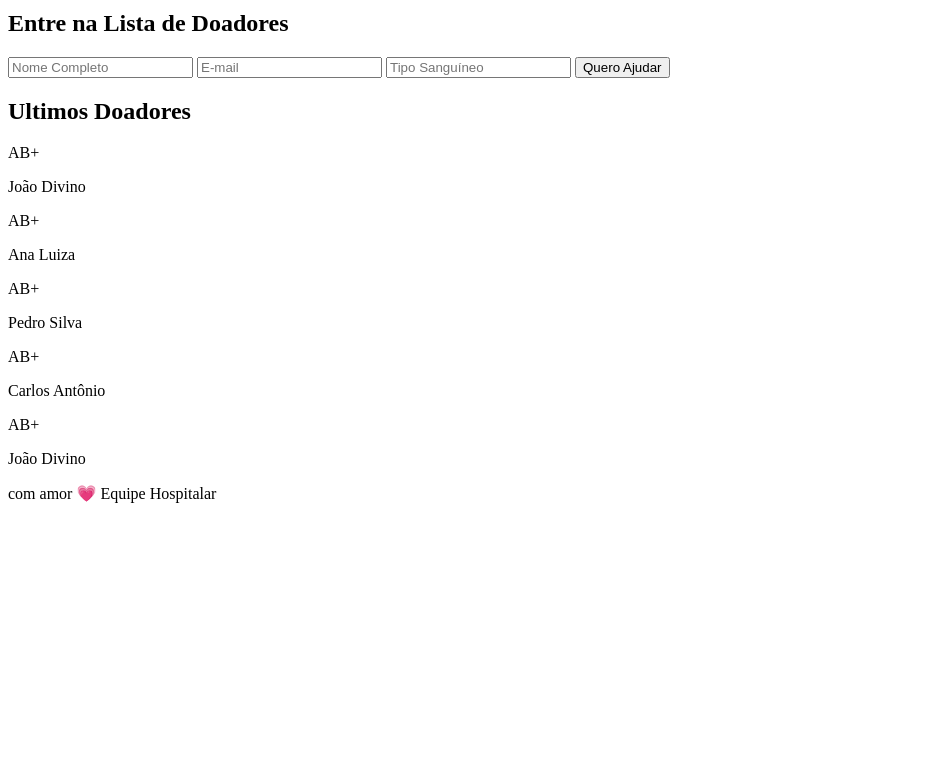
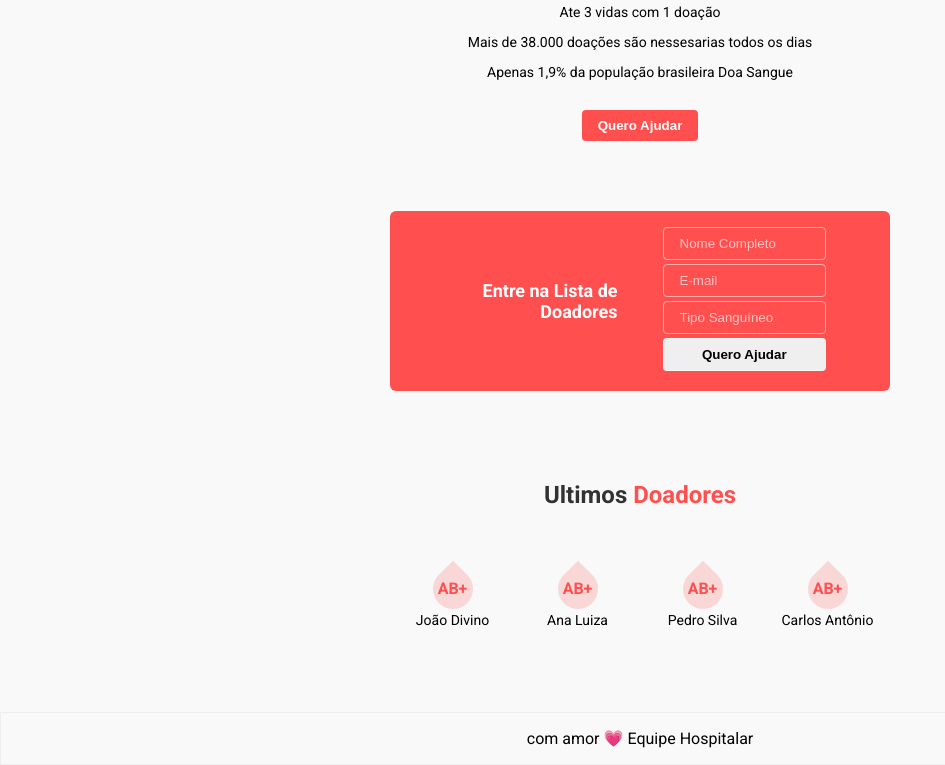
Before and after one commit to joaodivinod/DOE, a plain HTML site: page index.html in a window 1280 px wide. Shown: the part 260-1025 px from the top of the page, without its empty margins (0-945 px from the left). Before the commit the page ends 800 px from the top, so only its background shows below. Drawn offline with Linux system fonts and the light colour scheme.

Commit message:
estilo da página terminado

```diff
--- a/index.html
+++ b/index.html
@@ -4,12 +4,14 @@
 <head>
     <meta charset="UTF-8">
     <meta name="viewport" content="width=device-width, initial-scale=1.0">
+    <link rel="stylesheet" href="style.css">
+    <link href="https://fonts.googleapis.com/css?family=Roboto:400,700&display=swap" rel="stylesheet">
     <title>DOE</title>
 </head>
 
 <body>
     <header>
-        <h1>DOE</h1>
+        <img class="logo" src="logo.png" alt="imagem de DOE">
         <h2>A sua doação importa</h2>
         <p>Ate 3 vidas com 1 doação</p>
         <p>Mais de 38.000 doações são nessesarias todos os dias</p>
@@ -26,7 +28,7 @@
         </form>
     </section>
     <main>
-        <h2>Ultimos Doadores</h2>
+        <h2>Ultimos <span>Doadores</span></h2>
         <section class="donors">
             <div class="donor">
                 <div class="blood">AB+</div>
@@ -48,11 +50,6 @@
                 <p>Carlos Antônio</p>
             </div>
 
-            <div class="donor">
-                <div class="blood">AB+</div>
-                <p>João Divino</p>
-            </div>
-
         </section>
     </main>
     <footer>
--- /dev/null
+++ b/style.css
@@ -0,0 +1,114 @@
+*{
+     box-sizing: border-box;
+}
+html, body{
+    margin: 0;
+}
+body{
+    display: flex;
+    flex-direction: column;
+    height: 100vh;
+    font-family: 'Roboto', sans-serif;
+    background-color: #f9f9f9;
+}
+
+h1,h2{
+    color:#000000cc
+}
+header h1, main h2{
+    margin-bottom: 70px;
+}
+.form h2{
+    text-align: right;
+    color: #ffffff;
+    font-size: 18px;
+}
+main h2 span{
+    color: #ff4f4f;
+}
+
+
+header, main, footer{
+    text-align: center;
+}
+.logo{
+    width: 120px;
+    margin: 70px 0;
+}
+header p{
+    font-size: 14px;
+}
+section.form{
+    display: grid;
+    grid-template-columns: 1fr 1fr ;
+    grid-gap: 45px;
+    align-items: center;
+    background-color: #ff4f4f;
+    padding: 16px 64px;
+    border-radius: 6px;
+
+}
+form input,
+form button{
+    width: 100%;
+    margin-bottom: 4px;
+    padding: 8px 16px;
+    border-radius:4px;
+    border: 1px #ffffff88 solid;
+
+}
+form input{
+    background-color: transparent;
+}
+form input::placeholder{
+    color: #ffffffaa;
+}
+form button{
+    font-weight: bold;
+}
+main .donors{
+    display:grid;
+    grid-template-columns: 1fr 1fr 1fr 1fr;
+
+}
+header, .form, main{
+    margin: 0 auto 70px ;
+    width: 90%;
+    max-width: 500px;
+}
+header button{
+    margin-top: 16px;
+    padding: 8px 16px;
+    border-radius: 4px;
+    background-color: #ff4f4f;
+    color: #fff;
+    font-weight: bold;
+    border: none;
+}
+.blood{
+    color: #ff4f4f;
+    font-weight: bold;
+    font-size:12;
+    display: flex;
+    align-items: center;
+    justify-content: center;
+    position: relative;
+}
+.blood::before{
+    content:"" ;
+    background-color: #ff4f4f32;
+    width: 40px;
+    height: 40px;
+    position: absolute;
+    border-radius: 50%;
+    border-top-right-radius: 0%;
+    transform: rotate(-45deg);
+}
+.donor p{
+    font-size: 14px;
+}
+footer{
+    margin-top: auto;
+    padding:16px;
+    border: 1px #eee solid;
+}
```
Also changed, not shown: logo.png (added).
